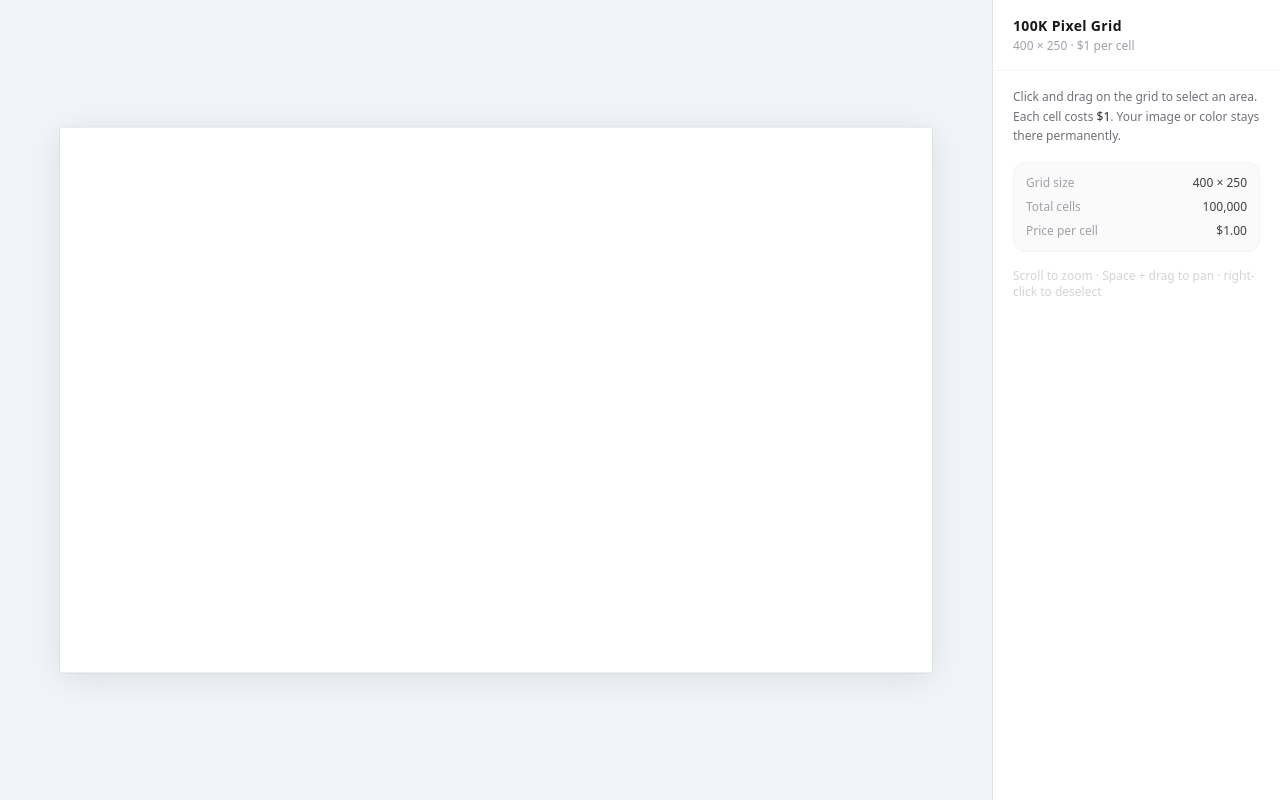
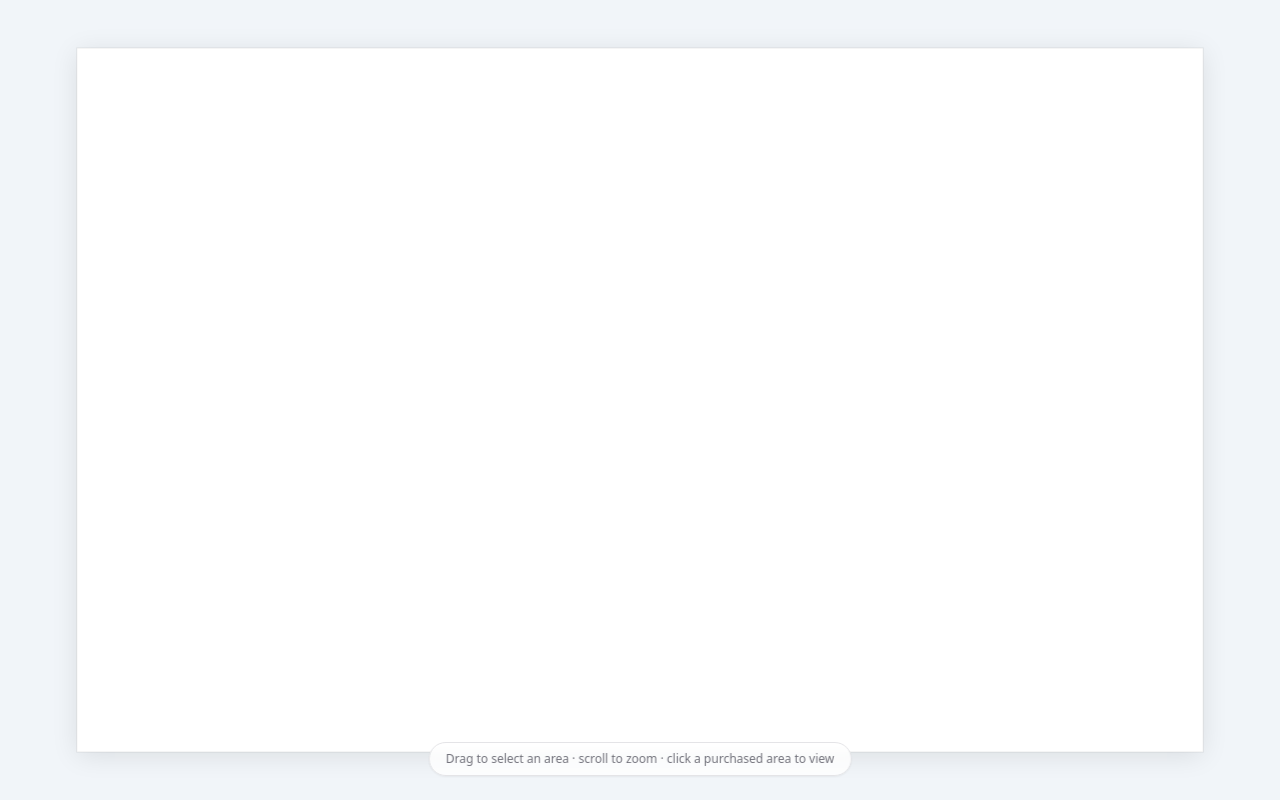
Before and after one commit to Sydnay/OneHundredThousandImage, a Next.js app: page / in a window 1280 px wide. Built offline with nearby package versions, Linux system fonts and the light colour scheme; no server answers; the database is empty.

Commit message:
Hide panel by default, slide in on selection

```diff
--- a/src/app/page.tsx
+++ b/src/app/page.tsx
@@ -43,8 +43,10 @@ export default function Home() {
     setClickedPurchase(null);
   }, []);
 
+  const panelOpen = !!(selection || clickedPurchase);
+
   return (
-    <main className="flex h-screen overflow-hidden bg-slate-100">
+    <main className="flex h-screen overflow-hidden bg-slate-100 relative">
       <div className="flex-1 relative overflow-hidden">
         <PixelCanvas
           purchases={purchases}
@@ -55,8 +57,22 @@ export default function Home() {
           onSelectionChange={handleSelectionChange}
           onPurchaseClick={handlePurchaseClick}
         />
+
+        {/* Hint — visible only when nothing selected */}
+        {!panelOpen && (
+          <div className="absolute bottom-6 left-1/2 -translate-x-1/2 pointer-events-none">
+            <div className="bg-white/80 backdrop-blur-sm border border-zinc-200 rounded-full px-4 py-2 text-xs text-zinc-500 shadow-sm">
+              Drag to select an area · scroll to zoom · click a purchased area to view
+            </div>
+          </div>
+        )}
       </div>
 
+      {/* Sliding panel */}
+      <div
+        className="absolute right-0 top-0 h-full z-20 transition-transform duration-300 ease-in-out"
+        style={{ transform: panelOpen ? 'translateX(0)' : 'translateX(100%)' }}
+      >
         <PurchasePanel
           selection={selection}
           clickedPurchase={clickedPurchase}
@@ -69,6 +85,7 @@ export default function Home() {
           onPurchased={fetchPurchases}
           onClearSelection={handleClearSelection}
         />
+      </div>
     </main>
   );
 }
```
Also changed, not shown: 1 other file (tests, documents, lock files or other folders). Lines whose indentation alone changed are shown as unchanged.
